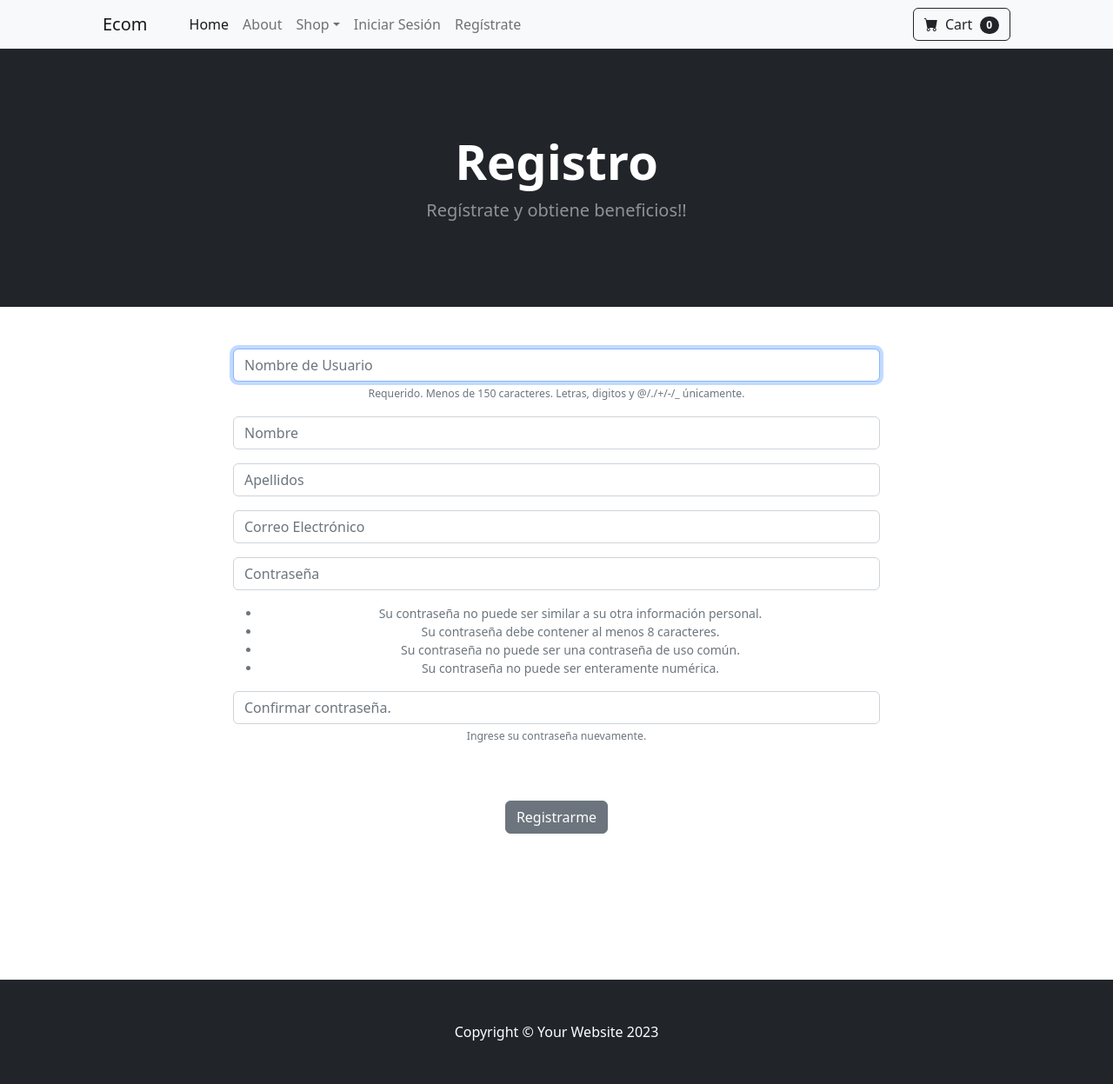
After one commit to barrantes4539/Ecom, a Django app: page /register/ in a window 1280 px wide. The commit adds this page. Shown: the whole page at 87% size. Run offline with Django 5.2, Linux system fonts and the light colour scheme; some libraries are stand-ins or nearby versions.

Commit message:
View Product and Register development

```diff
--- /dev/null
+++ b/store/forms.py
@@ -0,0 +1,30 @@
+from django.contrib.auth.models import User
+from django.contrib.auth.forms import UserCreationForm
+from django import forms
+
+class SignUpForm(UserCreationForm):
+	email = forms.EmailField(label="", widget=forms.TextInput(attrs={'class':'form-control', 'placeholder':'Correo Electrónico'}))
+	first_name = forms.CharField(label="", max_length=100, widget=forms.TextInput(attrs={'class':'form-control', 'placeholder':'Nombre'}))
+	last_name = forms.CharField(label="", max_length=100, widget=forms.TextInput(attrs={'class':'form-control', 'placeholder':'Apellidos'}))
+
+	class Meta:
+		model = User
+		fields = ('username', 'first_name', 'last_name', 'email', 'password1', 'password2')
+
+	def __init__(self, *args, **kwargs):
+		super(SignUpForm, self).__init__(*args, **kwargs)
+
+		self.fields['username'].widget.attrs['class'] = 'form-control'
+		self.fields['username'].widget.attrs['placeholder'] = 'Nombre de Usuario'
+		self.fields['username'].label = ''
+		self.fields['username'].help_text = '<span class="form-text text-muted"><small>Requerido. Menos de 150 caracteres. Letras, digitos y @/./+/-/_ únicamente.</small></span>'
+
+		self.fields['password1'].widget.attrs['class'] = 'form-control'
+		self.fields['password1'].widget.attrs['placeholder'] = 'Contraseña'
+		self.fields['password1'].label = ''
+		self.fields['password1'].help_text = '<ul class="form-text text-muted small"><li>Su contraseña no puede ser similar a su otra información personal.</li><li>Su contraseña debe contener al menos 8 caracteres.</li><li>Su contraseña no puede ser una contraseña de uso común.</li><li>Su contraseña no puede ser enteramente numérica.</li></ul>'
+
+		self.fields['password2'].widget.attrs['class'] = 'form-control'
+		self.fields['password2'].widget.attrs['placeholder'] = 'Confirmar contraseña.'
+		self.fields['password2'].label = ''
+		self.fields['password2'].help_text = '<span class="form-text text-muted"><small>Ingrese su contraseña nuevamente.</small></span>'
--- a/store/templates/base.html
+++ b/store/templates/base.html
@@ -28,7 +28,7 @@
 
         {% endblock %}
         <!-- Footer-->
-        <footer class="py-5 bg-dark">
+        <footer class="py-5 bg-dark mb-auto">
             <div class="container"><p class="m-0 text-center text-white">Copyright &copy; Your Website 2023</p></div>
         </footer>
         <!-- Bootstrap core JS-->
--- a/store/templates/home.html
+++ b/store/templates/home.html
@@ -36,7 +36,7 @@
                                     </div>
                                     <!-- Product actions-->
                                     <div class="card-footer p-4 pt-0 border-top-0 bg-transparent">
-                                        <div class="text-center"><a class="btn btn-outline-dark mt-auto" href="#">View options</a></div>
+                                        <div class="text-center"><a class="btn btn-outline-dark mt-auto" href="{% url 'product' product.id %}">View Product</a></div>
                                     </div>
                                 </div>
                             </div>
@@ -60,7 +60,7 @@
                                     </div>
                                     <!-- Product actions-->
                                     <div class="card-footer p-4 pt-0 border-top-0 bg-transparent">
-                                        <div class="text-center"><a class="btn btn-outline-dark mt-auto" href="#">View options</a></div>
+                                        <div class="text-center"><a class="btn btn-outline-dark mt-auto" href="{% url 'product' product.id %}">View Product</a></div>
                                     </div>
                                 </div>
                             </div>
--- a/store/templates/login.html
+++ b/store/templates/login.html
@@ -21,7 +21,7 @@
                           <input type="text" class="form-control" name="username" placeholder="Ingrese su nombre de usuario">
                         </div>
                         <div class="mb-3">
-                          <input type="password" class="form-control" placeholder="Ingrese su contraseña">
+                          <input type="password" class="form-control" name="password" placeholder="Ingrese su contraseña">
                         </div>
                         <br/>
                         <br/>
--- a/store/templates/navbar.html
+++ b/store/templates/navbar.html
@@ -17,11 +17,12 @@
                     </ul>
                 </li>
 
-                {% comment %} {% if user.is_authenticated %} {% endcomment %}
+                {% if user.is_authenticated %}
                     <li class="nav-item"><a class="nav-link" href="{% url 'logout' %}">Cerrar Sesión</a></li>
-                {% comment %} {% else %} {% endcomment %}
+                {% else %}
                     <li class="nav-item"><a class="nav-link" href="{% url 'login' %}">Iniciar Sesión</a></li>
-                {% comment %} {% endif %} {% endcomment %}
+                    <li class="nav-item"><a class="nav-link" href="{% url 'register' %}">Regístrate</a></li>
+                {% endif %}
             </ul>
             <form class="d-flex">
                 <button class="btn btn-outline-dark" type="submit">
--- /dev/null
+++ b/store/templates/register.html
@@ -0,0 +1,39 @@
+{% extends 'base.html' %}
+{% block content %}
+    <!-- Header-->
+    <header class="bg-dark py-5">
+        <div class="container px-4 px-lg-5 my-5">
+            <div class="text-center text-white">
+                <h1 class="display-4 fw-bolder">Registro</h1>
+                <p class="lead fw-normal text-white-50 mb-0">Regístrate y obtiene beneficios!!</p>
+            </div>
+        </div>
+    </header>
+    <div class="container">
+        <div class="row">
+            <center>
+                <div class="col-8">
+                    <br/>
+                    <br/>
+                    <form method="POST" action="{% url 'register' %}">
+                        {% csrf_token %}
+
+                        {{ form.as_p }}
+                        <br/><br/>
+                        <button type="submit" class="btn btn-secondary">
+                            Registrarme
+                        </button>
+
+                    <br/>
+                    <br/>
+                    <br/>
+                    <br/>
+                    <br/>
+                    <br/>
+                    <br/>
+                    <br/>
+                </div>
+            </center>
+        </div>
+    </div>
+{% endblock %}
--- a/store/urls.py
+++ b/store/urls.py
@@ -1,25 +1,14 @@
-"""
-URL configuration for ecom project.
-
-The `urlpatterns` list routes URLs to views. For more information please see:
-    https://docs.djangoproject.com/en/5.0/topics/http/urls/
-Examples:
-Function views
-    1. Add an import:  from my_app import views
-    2. Add a URL to urlpatterns:  path('', views.home, name='home')
-Class-based views
-    1. Add an import:  from other_app.views import Home
-    2. Add a URL to urlpatterns:  path('', Home.as_view(), name='home')
-Including another URLconf
-    1. Import the include() function: from django.urls import include, path
-    2. Add a URL to urlpatterns:  path('blog/', include('blog.urls'))
-"""
 from django.urls import path, include
 from . import views
 
 urlpatterns = [
+    #Default URL
     path('', views.home, name='home'),
-    path('about/', views.about, name='about'),
+    #Auth
     path('login/', views.login_user, name='login'),
     path('logout/', views.logout_user, name='logout'),
+    path('register/', views.register_user, name='register'),
+    #Store
+    path('about/', views.about, name='about'),
+    path('product/<int:pk>', views.product, name='product'),
 ]
--- a/store/views.py
+++ b/store/views.py
@@ -2,6 +2,10 @@ from django.shortcuts import render, redirect
 from .models import Product
 from django.contrib.auth import authenticate, login, logout
 from django.contrib import messages
+from django.contrib.auth.models import User
+from django.contrib.auth.forms import UserCreationForm
+from .forms import SignUpForm
+from django import forms
 
 #Store
 def home(request):
@@ -11,6 +15,9 @@ def home(request):
 def about(request):
     return render(request, 'about.html', {})
 
+def product(request,pk):
+    product = Product.objects.get(id=pk)
+    return render(request, 'product.html', {'product':product})
 #Authentication
 def login_user(request):
     if request.method == "POST":
@@ -31,3 +38,22 @@ def logout_user(request):
     logout(request)
     messages.success(request, ("Has cerrado sesión"))
     return redirect('home')
+
+def register_user(request):
+    form = SignUpForm()
+    if request.method == "POST":
+        form = SignUpForm(request.POST)
+        if form.is_valid():
+            form.save()
+            username = form.cleaned_data['username']
+            password = form.cleaned_data['password1']
+            #log in user
+            user = authenticate(username=username, password=password)
+            login(request, user)
+            messages.success(request, ("Has sido registrado exitosamente!!"))
+            return redirect('home')
+        else:
+            messages.success(request, ("Ha habido un error registrando su cuenta, intente de nuevo"))
+            return redirect('register')
+    else:
+        return render(request, 'register.html', {'form':form})
```
Also changed, not shown: store/templates/product.html (added, +33 -0 lines), db.sqlite3.
